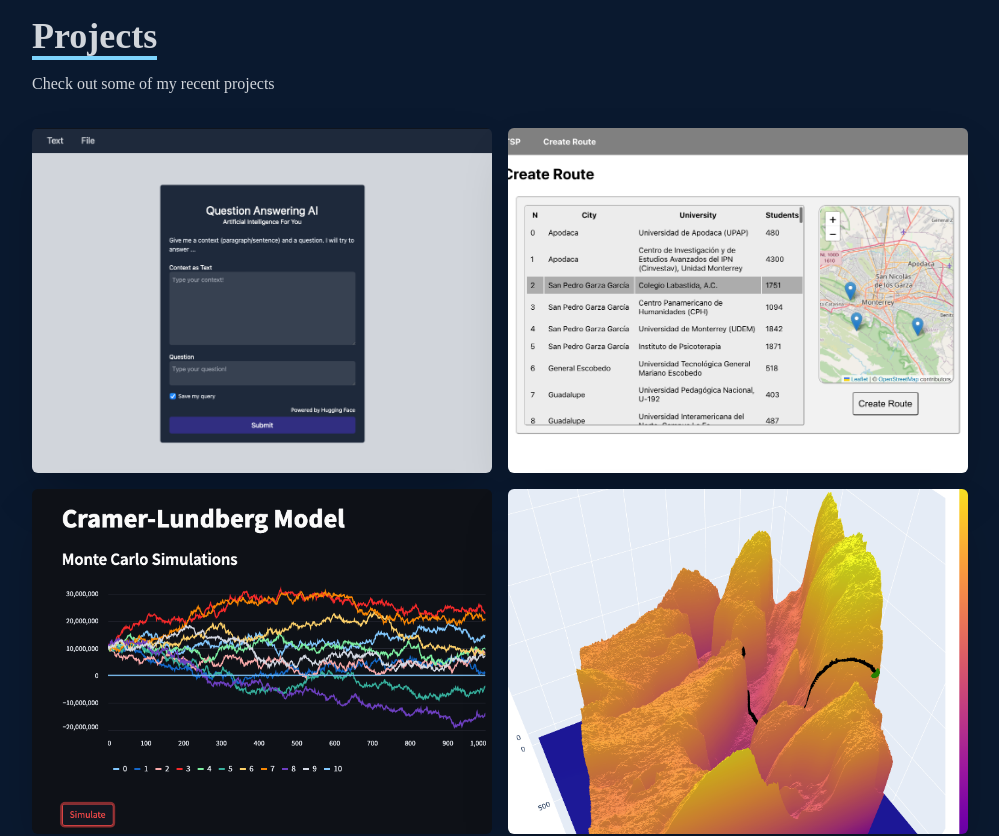
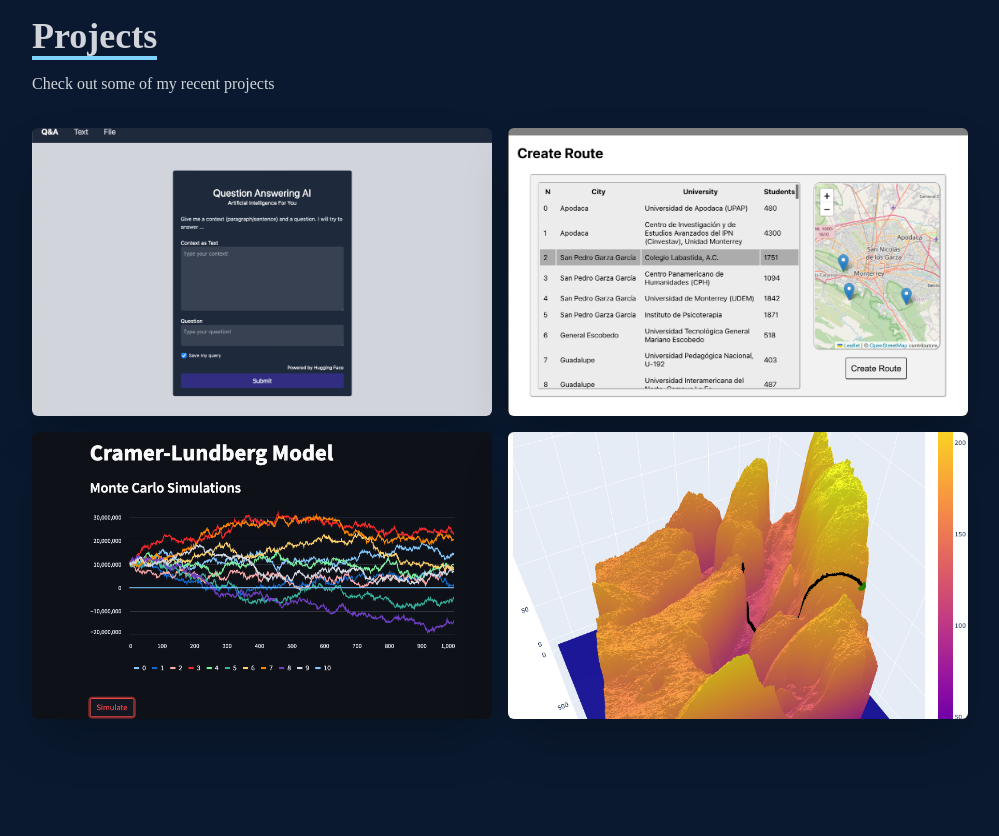
Before and after one commit to gziz/portfolio, a React (Create React App) app: page / in a window 1280 px wide. Shown: the part 1360-2196 px from the top of the page, without its empty margins (140-1139 px from the left). Built offline with nearby package versions, Linux system fonts and the light colour scheme.

Commit message:
NIt fixes in work

```diff
--- a/src/components/Work.jsx
+++ b/src/components/Work.jsx
@@ -40,10 +40,9 @@ function Work() {
             <div className='grid sm:grid-cols-2 md:grid-col-3 gap-4'>
 
             {data.map((item, index) => (
-
                 <div
                     style={{ backgroundImage: `url(${item.image})` }}
-                    className='shadow-2xl hover:shadow-cyan-500/60 group container rounded-md flex justify-center items-center mx-auto content-div relative bg-cover bg-center aspect-w-4 aspect-h-3'>
+                    className='shadow-2xl  hover:shadow-cyan-500/60  rounded-md group container flex justify-center items-center mx-auto content-div relative bg-cover bg-center aspect-w-8 aspect-h-5'>
 
                     {/*Hover Effects*/}
                     <div className='opacity-0 group-hover:opacity-100 absolute inset-0 flex flex-col justify-center items-center'>
@@ -60,8 +59,8 @@ function Work() {
                         </div>
                     </div>
                 </div>
-                )
-                )}
+
+            ))}
 
             </div>
         </div>
```
Lines whose indentation alone changed are shown as unchanged.
